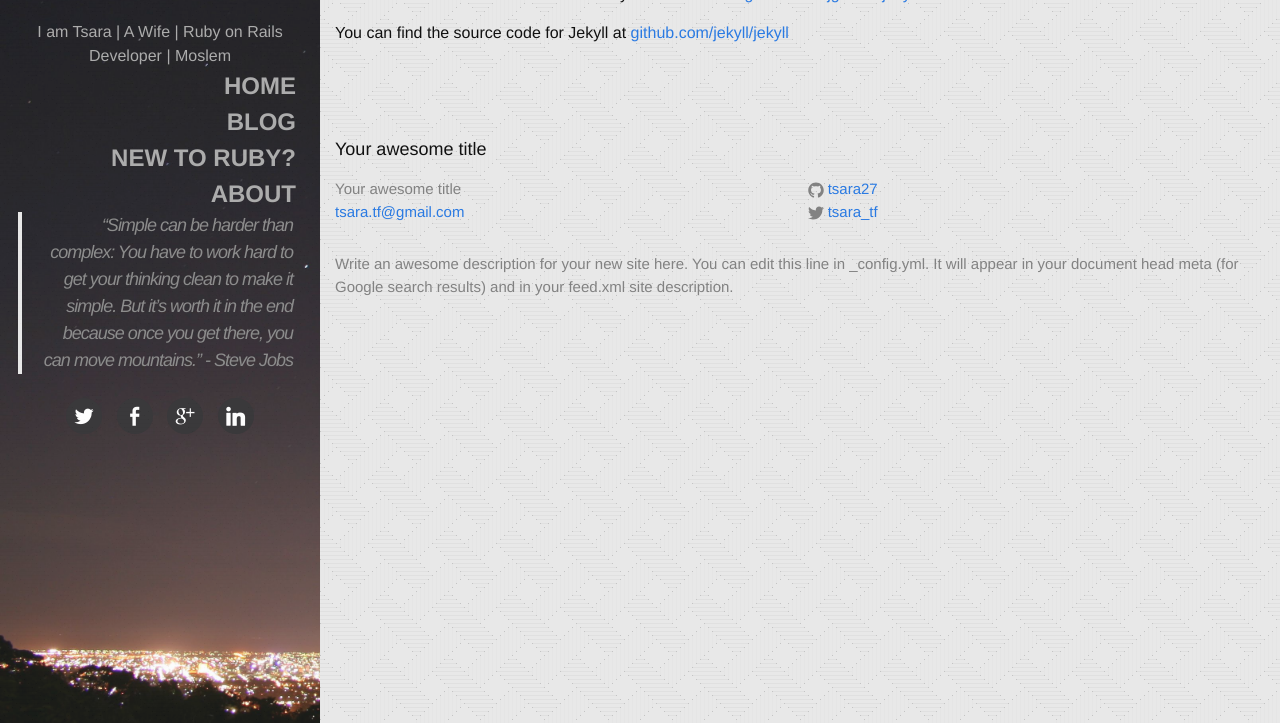
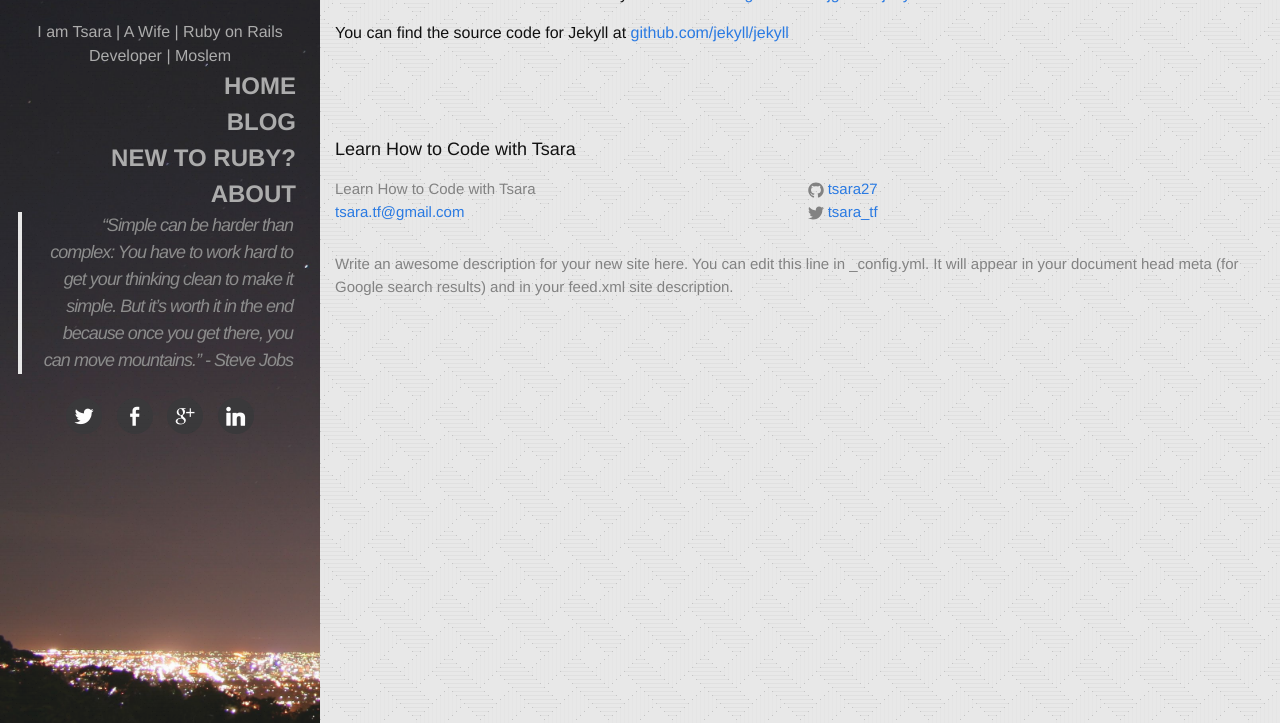
Before and after one commit to tsara27/my_website, a Jekyll site: the page built from about.md, in a window 1280 px wide, cut to the strip 177-900 px from the top of the page. Built offline with Jekyll 4.4.1, drawn with Linux system fonts in a browser that asks for light colours; some web fonts are replaced.

Commit message:
modify config file

```diff
--- a/_config.yml
+++ b/_config.yml
@@ -1,12 +1,12 @@
 # Site settings
-title: Your awesome title
+title: Learn How to Code with Tsara
 email: tsara.tf@gmail.com
 description: > # this means to ignore newlines until "baseurl:"
   Write an awesome description for your new site here. You can edit this
   line in _config.yml. It will appear in your document head meta (for
   Google search results) and in your feed.xml site description.
 baseurl: "" # the subpath of your site, e.g. /blog/
-url: "http://tsara27.github.com" # the base hostname & protocol for your site
+url: "http://tsara27.github.io" # the base hostname & protocol for your site
 twitter_username: tsara_tf
 github_username:  tsara27
 
```
